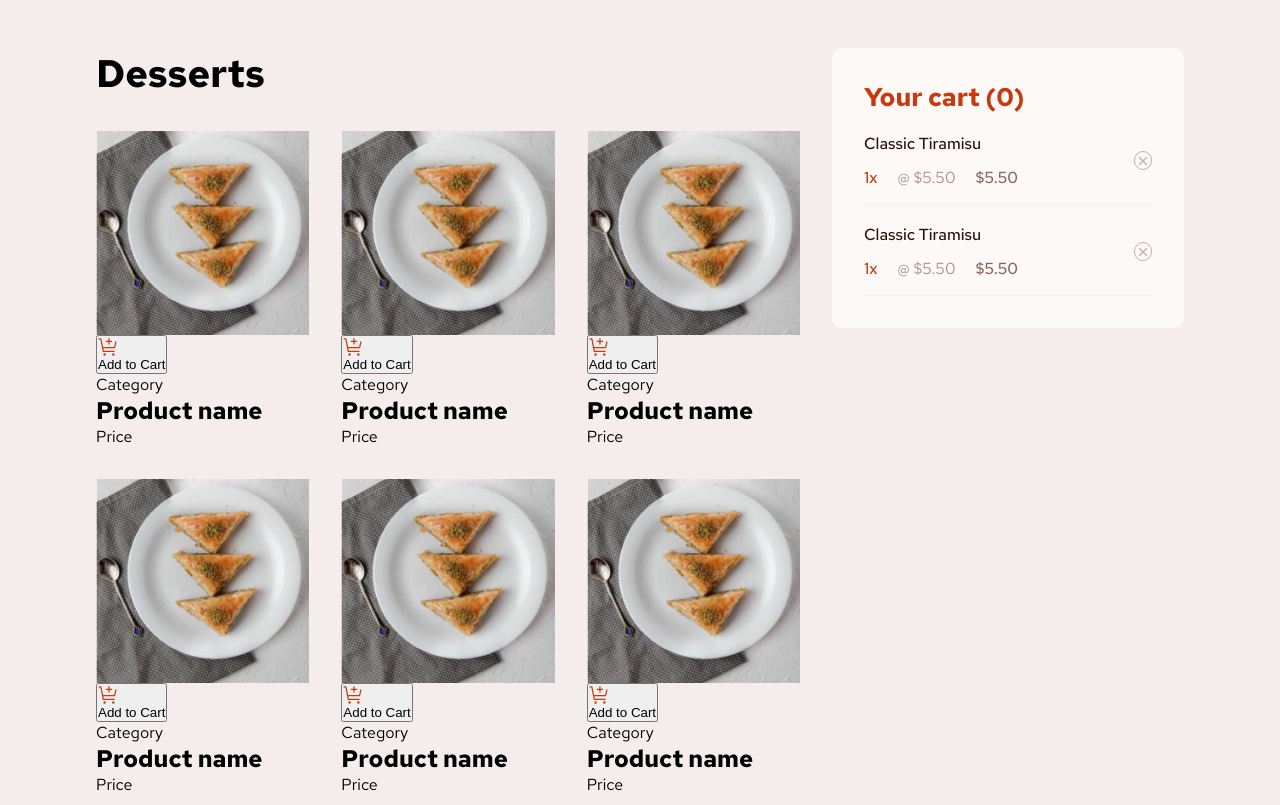
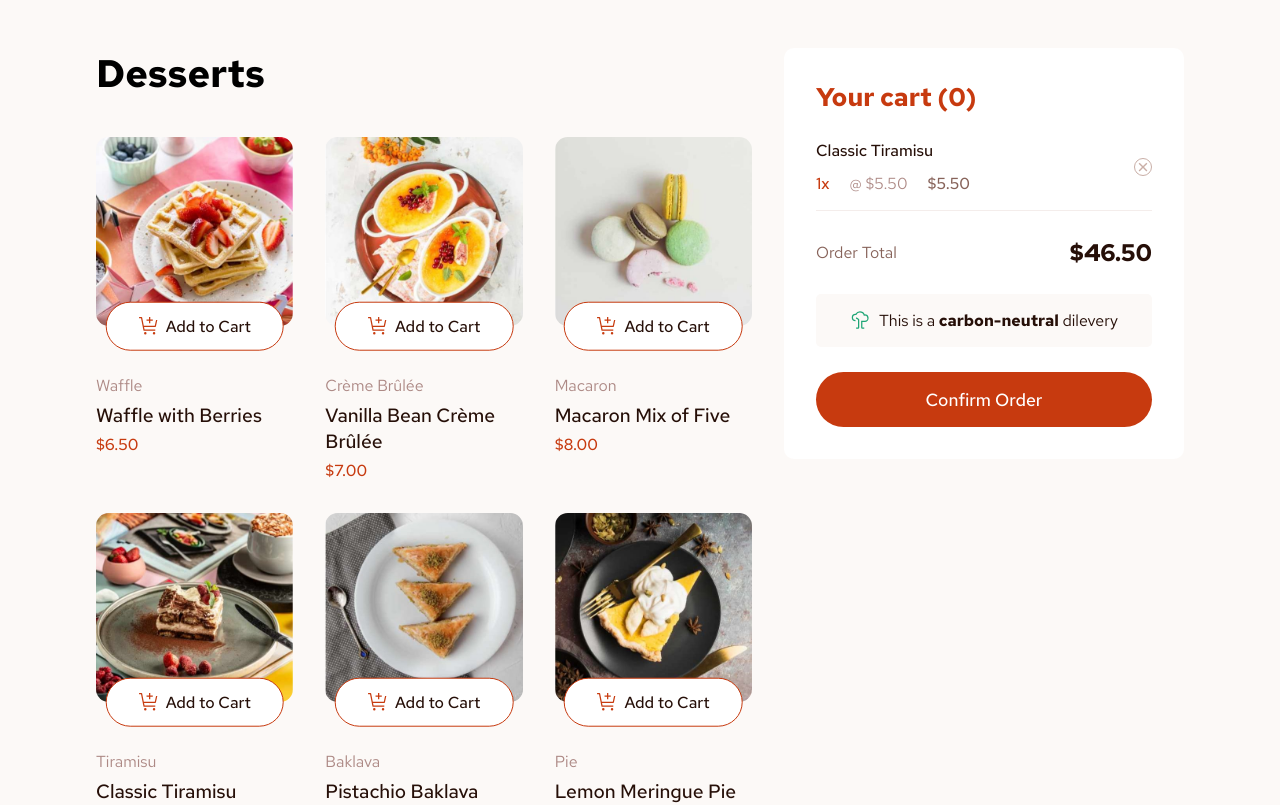
Before and after one commit to iamdrzazgowski/product-list-with-cart, a React (Vite) app: page / in a window 1280 px wide. Shown: the top 805 px of the page. Built offline with nearby package versions, Linux system fonts and the light colour scheme.

Commit message:
Add styles

```diff
--- a/src/App.tsx
+++ b/src/App.tsx
@@ -5,10 +5,12 @@ import Cart from './components/Cart';
 function App() {
     const [cart, setCart] = useState([]);
 
+    const handleAddToCart = (product) => {};
+
     return (
         <div className='container'>
             <Menu />
-            <Cart />
+            <Cart cart={cart} />
         </div>
     );
 }
--- a/src/assets/styles/style.css
+++ b/src/assets/styles/style.css
@@ -16,7 +16,7 @@
 }
 
 body {
-    background-color: var(--Rose-100);
+    background-color: var(--Rose-50);
     font-family: 'Red Hat Text', sans-serif;
 }
 
@@ -26,11 +26,11 @@ body {
     justify-content: center; */
 
     display: grid;
-    grid-template-columns: 2fr 1fr;
+    grid-template-columns: 1fr 400px;
     justify-items: center;
     align-items: start;
     gap: 2rem;
-    padding: 3rem 6rem 3rem 6rem;
+    padding: 3rem 6rem;
 }
 
 .products-grid-container {
@@ -42,7 +42,13 @@ body {
 
 .products-container > h1 {
     font-size: 2.4rem;
-    margin-bottom: 2rem;
+    margin-bottom: 2.4rem;
+}
+
+.image-container {
+    border-radius: 0.8rem;
+    overflow: hidden;
+    position: relative;
 }
 
 img {
@@ -50,13 +56,55 @@ img {
     max-width: 100%;
 }
 
+.add-to-cart-btn {
+    display: flex;
+    justify-content: center;
+    align-items: center;
+    position: relative;
+    gap: 0.4rem;
+    font-size: 1rem;
+    font-family: inherit;
+    color: var(--Rose-900);
+    border: 1px var(--Red) solid;
+    border-radius: 30px;
+    font-weight: 500;
+    background-color: white;
+    padding: 0.8em 2em;
+    min-width: 50%;
+    white-space: nowrap;
+    cursor: pointer;
+    left: 50%;
+    transform: translate(-50%, -50%);
+}
+
+.description {
+    display: grid;
+    gap: 0.4rem;
+}
+
+.description .category {
+    color: var(--Rose-400);
+    font-size: 1rem;
+}
+
+.description .title {
+    color: var(--Rose-900);
+    font-weight: 500;
+    font-size: 1.2rem;
+}
+
+.description .price {
+    color: var(--Red);
+    font-weight: 500;
+}
+
 .cart-container {
     width: 100%;
     padding: 2rem;
     border-radius: 10px;
     display: grid;
-    gap: 1.2rem;
-    background-color: var(--Rose-50);
+    gap: 1.6rem;
+    background-color: #fff;
 }
 
 .cart-container h2 {
@@ -112,6 +160,50 @@ img {
     color: var(--Rose-500);
 }
 
+.order-total-container {
+    display: flex;
+    justify-content: space-between;
+    align-items: center;
+}
+
+.order-total-title {
+    color: var(--Rose-500);
+}
+
+.order-total-price {
+    color: var(--Rose-900);
+    font-size: 1.5rem;
+    font-weight: 700;
+}
+
+.carbon-neutral-container {
+    display: flex;
+    align-items: center;
+    justify-content: center;
+    gap: 0.5rem;
+    background-color: var(--Rose-50);
+    padding: 1rem 1rem;
+    border-radius: 5px;
+    font-size: 1rem;
+    color: var(--Rose-900);
+}
+
+.carbon-neutral-container span {
+    font-weight: 700;
+}
+
+.order-btn {
+    font-size: 1.1rem;
+    border: none;
+    color: white;
+    font-weight: 500;
+    background-color: var(--Red);
+    padding: 1rem;
+    border-radius: 50px;
+    cursor: pointer;
+    font-family: inherit;
+}
+
 .remove-btn {
     display: grid;
     place-items: center;
--- a/src/components/Cart.tsx
+++ b/src/components/Cart.tsx
@@ -1,11 +1,27 @@
 import CartList from './CartList';
 
-function Cart() {
+function Cart({ cart }) {
     return (
         <div className='cart-container'>
             <h2>Your cart (0)</h2>
 
-            <CartList />
+            <CartList cart={cart} />
+
+            <div className='order-total-container'>
+                <span className='order-total-title'>Order Total</span>
+                <span className='order-total-price'>
+                    <strong>$46.50</strong>
+                </span>
+            </div>
+
+            <div className='carbon-neutral-container'>
+                <img src='/src/assets/images/icon-carbon-neutral.svg' />
+                <p>
+                    This is a <span>carbon-neutral</span> dilevery
+                </p>
+            </div>
+
+            <button className='order-btn'>Confirm Order</button>
         </div>
     );
 }
--- a/src/components/CartList.tsx
+++ b/src/components/CartList.tsx
@@ -1,20 +1,6 @@
-function CartList() {
+function CartList({ cart }) {
     return (
         <ul>
-            <li>
-                <div className='cart-item-details'>
-                    <span className='product-name'>Classic Tiramisu</span>
-                    <div className='price-details'>
-                        <span className='quantity'>1x</span>
-                        <span className='price'>@ $5.50</span>
-                        <span className='total-price'>$5.50</span>
-                    </div>
-                </div>
-
-                <button className='remove-btn'>
-                    <img src='/src/assets/images/icon-remove-item.svg' />
-                </button>
-            </li>
             <li>
                 <div className='cart-item-details'>
                     <span className='product-name'>Classic Tiramisu</span>
--- a/src/components/MenuItem.tsx
+++ b/src/components/MenuItem.tsx
@@ -1,17 +1,17 @@
-function MenuItem() {
+function MenuItem({ product }) {
     return (
         <li className='product-item'>
             <div className='image-container'>
-                <img src='/src/assets/images/image-baklava-desktop.jpg' />
-                <button>
-                    <img src='/src/assets/images/icon-add-to-cart.svg' />
-                    Add to Cart
-                </button>
+                <img src={product.image.desktop} />
             </div>
+            <button className='add-to-cart-btn'>
+                <img src='/src/assets/images/icon-add-to-cart.svg' />
+                Add to Cart
+            </button>
             <div className='description'>
-                <span>Category</span>
-                <h2>Product name</h2>
-                <span>Price</span>
+                <span className='category'>{product.category}</span>
+                <h2 className='title'>{product.name}</h2>
+                <span className='price'>${product.price.toFixed(2)}</span>
             </div>
         </li>
     );
--- a/src/components/MenuList.tsx
+++ b/src/components/MenuList.tsx
@@ -6,8 +6,8 @@ function MenuList() {
 
     return (
         <ul className='products-grid-container'>
-            {productData.map(() => (
-                <MenuItem />
+            {productData.map((product) => (
+                <MenuItem product={product} />
             ))}
         </ul>
     );
```
